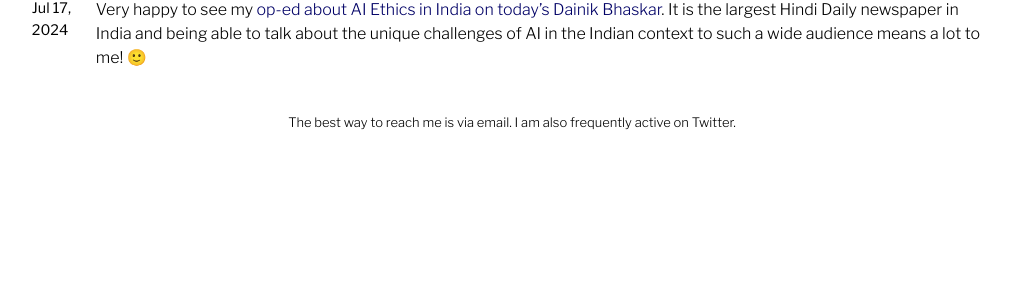
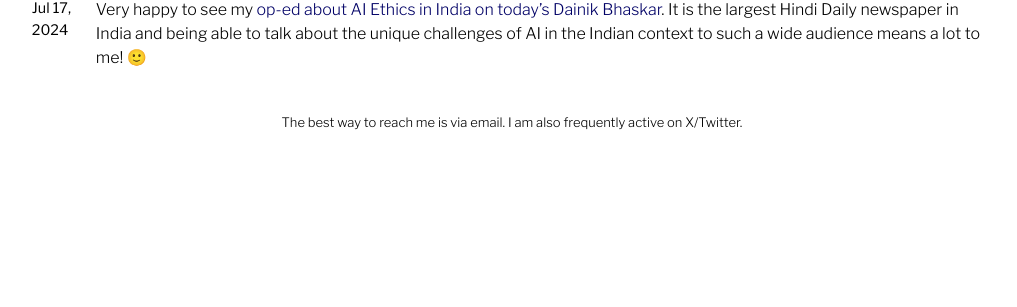
Before and after one commit to evijit/evijit.github.io, a Jekyll site: the page built from _pages/about.md, in a window 1280 px wide. Shown: the part 1087-1394 px from the top of the page, without its empty margins (128-1145 px from the left). Built offline with Jekyll 4.4.1, drawn with Linux system fonts in a browser that asks for light colours; nearby versions of some CDN libraries; comment, search, counter and statistics services are not loaded; a style sheet for code colours, icons or effects is not loaded.

Commit message:
urls to x

```diff
--- a/_includes/social.html
+++ b/_includes/social.html
@@ -105,7 +105,7 @@
             {% include scripts/wechatModal.html %}
             {% endif %}
             {%- if site.x_username -%}
-            <a href="https://twitter.com/{{ site.x_username }}" title="X"><i class="fa-brands fa-x-twitter"></i></a>
+            <a href="https://x.com/{{ site.x_username }}" title="X"><i class="fa-brands fa-x-twitter"></i></a>
             {% endif %}
             {%- if site.mastodon_username -%}
             <a rel="me" href="https://{{ site.mastodon_username  }}" title="Mastodon"><i class="fa-brands fa-mastodon"></i></a>
--- a/_layouts/about.html
+++ b/_layouts/about.html
@@ -71,7 +71,7 @@
           {%- endif %}
 
           <div class="contact-note" style="text-align: center; font-size: small;">
-            The best way to reach me is via email. I am also frequently active on Twitter.
+            The best way to reach me is via email. I am also frequently active on X/Twitter.
           </div>
 
 
```
